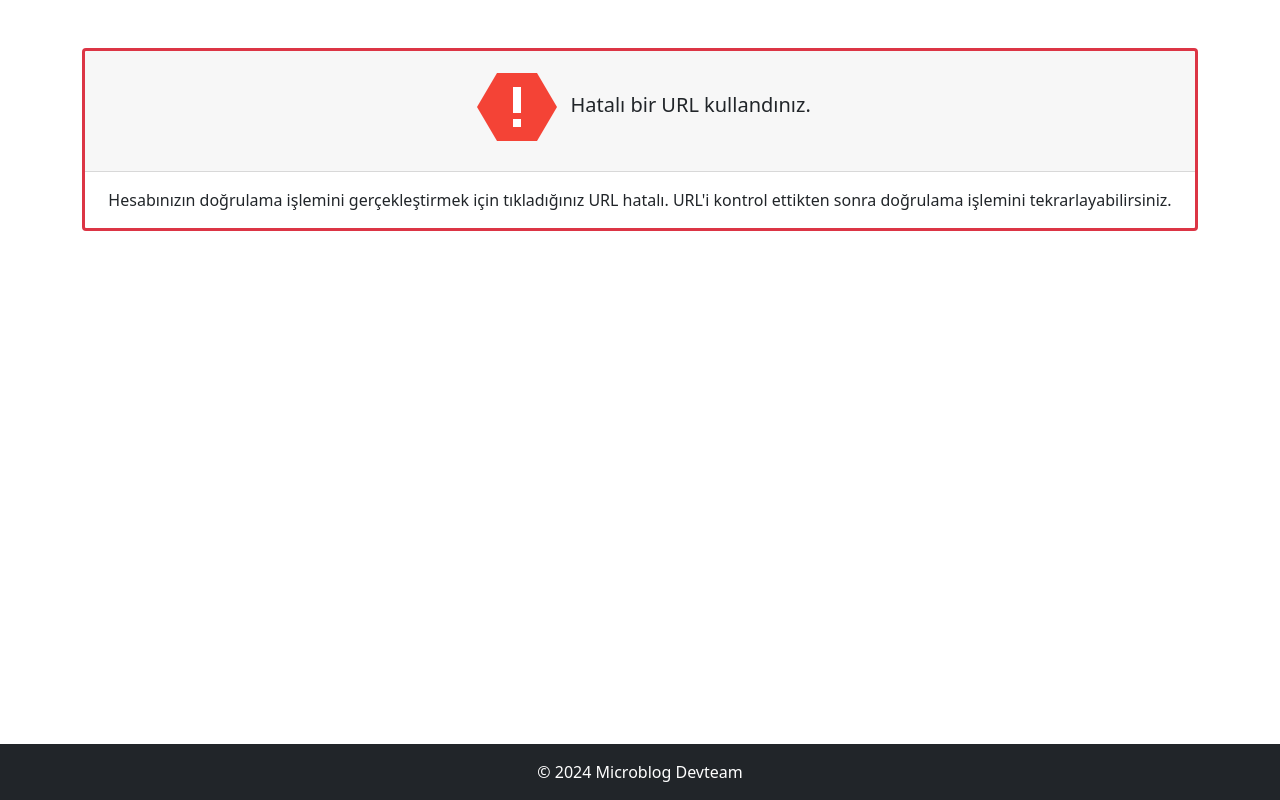
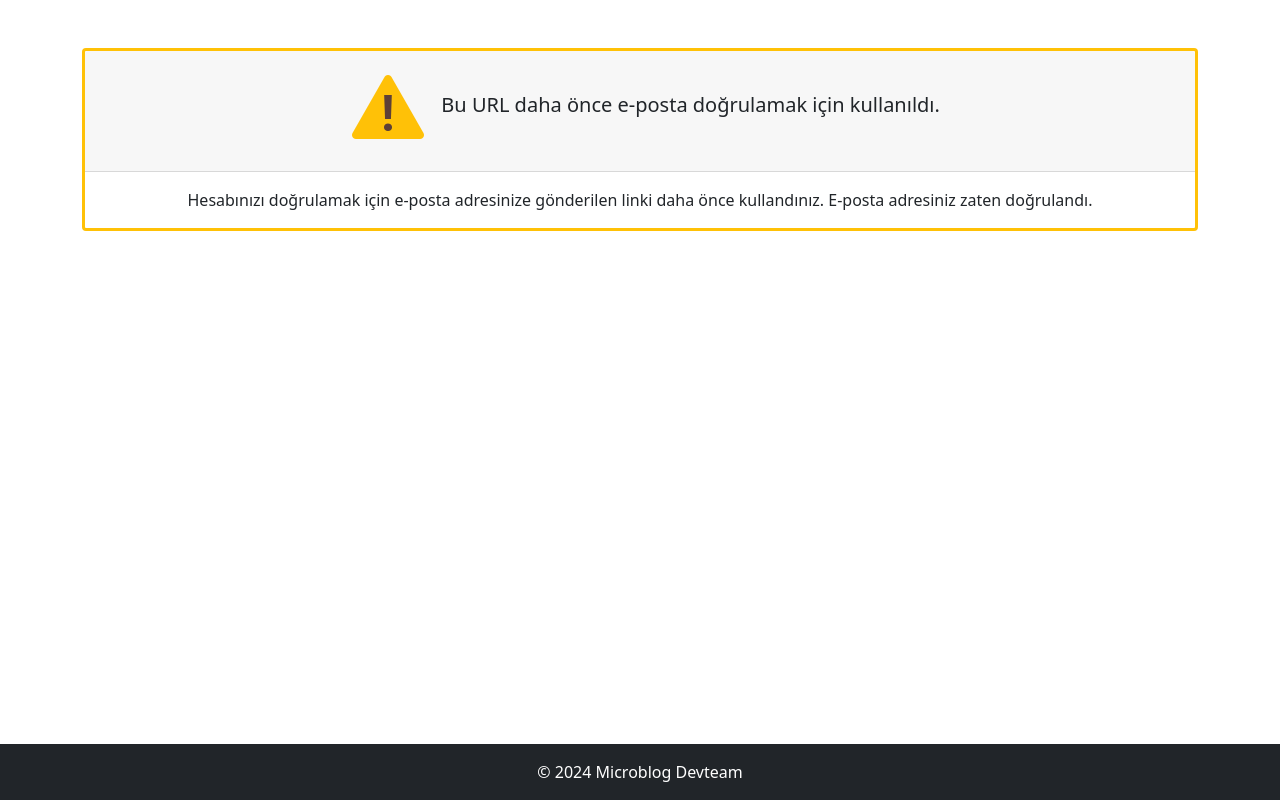
Before and after one commit to ibrahimhates/email-verify, a plain HTML site: page index.html in a window 1280 px wide. Drawn offline with nearby package versions, Linux system fonts and the light colour scheme.

Commit message:
Update index.html

```diff
--- a/index.html
+++ b/index.html
@@ -24,7 +24,7 @@
                         E-posta adresiniz başarıyla doğrulanmıştır.</p>
                 </div>
             </div>
-            <div id="warning" class="card border border-3 border-warning d-none">
+            <div id="warning" class="card border border-3 border-warning">
                 <div class="card-header text-white">
                     <h5 class="card-title text-dark">
                         <span><img src="asset/icons8-warning-96.png" alt="check icon"></span>
@@ -36,7 +36,7 @@
                         E-posta adresiniz zaten doğrulandı.</p>
                 </div>
             </div>
-            <div id="danger" class="card border border-3 border-danger">
+            <div id="danger" class="card border border-3 border-danger d-none">
                 <div class="card-header text-white">
                     <h5 class="card-title text-dark">
                         <span><img src="asset/icons8-danger-96.png" alt="check icon"></span>
```
